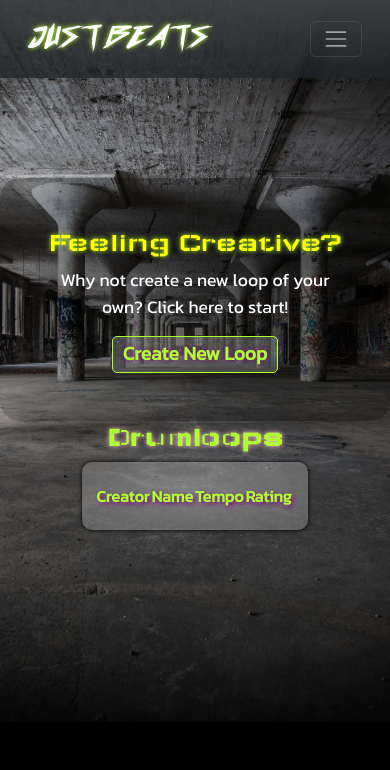
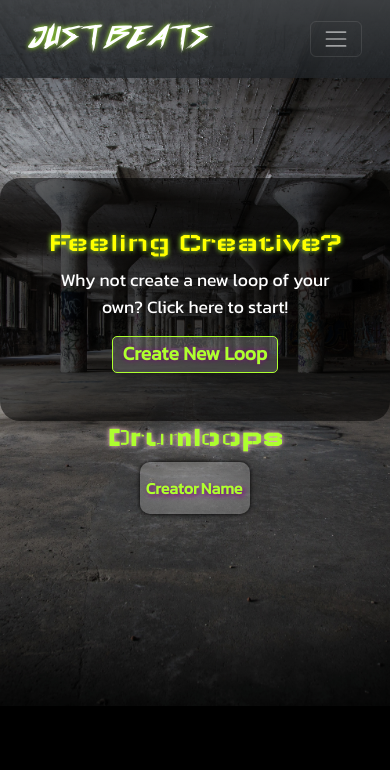
Before and after one commit to johnrearden/just-beats, a Django app: page / in a window 390 px wide. Shown: the top 770 px of the page. Run offline with Django 3.2, Linux system fonts and the light colour scheme; data that the repository does not hold is empty; some libraries are stand-ins or nearby versions.

Commit message:
Fix responsiveness across all screen sizes in loop_list.html and loop_editor.html

```diff
--- a/static/css/style.css
+++ b/static/css/style.css
@@ -31,10 +31,9 @@ p, span {
 }
 
 input {
-    background-color:#ffffff33;
+    background-color:#00000088;
     color: inherit;
-    border: none;
-    border: 1px solid inherit;
+    border: 1px solid gray;
     border-radius: 4px;
     padding: 4px 8px;
     margin: 0 20px;
@@ -63,7 +62,7 @@ button:hover {
 }
 
 .darker-background {
-    background-image: radial-gradient(#00000088, #00000033);
+    background-image: radial-gradient(#000000bb, #00000088);
     border-radius: 20px;
 }
 
@@ -90,9 +89,8 @@ button:hover {
 /* These css elements style the review page */
 
 input[type="number"] {
-    background-color: #ffffff33;
     color: white;
-    border: 1px solid gray;
+
     max-width: 100px
 }
 
@@ -123,8 +121,12 @@ label {
 
 /* These css elements style the drum loop list template ----------*/
 
-.vert-gap {
+.vert-gap-100 {
     margin-top: 100px;
+}
+
+.vert-gap-200 {
+    margin-top: 200px;
 }
 
 
@@ -166,7 +168,6 @@ label {
 .rating-star {
     font-size: 1.2rem;
     color: gold;
-    /* text-shadow: 0 0 5px lightblue; */
 }
 
 .play-button {
@@ -187,6 +188,23 @@ label {
     max-height: 100%;
     object-fit: contain;
     opacity: 0.4;
+}
+
+@media screen and (max-width:450px) {
+    .drumloop-table {
+        padding: 2px
+    }
+    .drumloop-table-item {
+        padding: 5px;
+        font-size: 0.8rem;
+    }
+    .play-button {
+        font-size: 1.4rem;
+    }
+    .edit-button {
+        font-size: 0.8rem;
+        padding: 3px 5px;
+    }
 }
 
 /* These css elements style the drumloop_editor template ---------*/
@@ -219,7 +237,6 @@ label {
     display: inline-block;
     color: white;
     background: yellow;
-    border: 1px solid red;
     width: 100%;
 }
 
@@ -228,7 +245,6 @@ label {
     width: 10px;
     height: 32px;
     background-color: gray;
-    color: red;
     border: 1px solid rgb(116, 221, 125);
 }
 
@@ -236,7 +252,6 @@ label {
     display: inline-block;
     margin-left: 3px;
     background-color: gray;
-    color: red;
     border: 1px solid rgb(116, 221, 125);
     height: 35px;
 }
@@ -244,6 +259,15 @@ label {
 @media screen and (max-width: 600px) {
     .beat {
         width: 6px;
+    }
+}
+
+@media screen and (max-width: 500px) {
+    .beat {
+        width: 3px;
+    }
+    .track-holder {
+        padding: 0
     }
 }
 
--- a/templates/account/logout.html
+++ b/templates/account/logout.html
@@ -6,7 +6,7 @@
 
 {% block content %}
 
-<div class="container">
+<div class="container vert-gap-200">
     <div class="row">
         <div class="col-md-6 offset-md-3 mt-5 text-center">
 
--- a/templates/loop_list.html
+++ b/templates/loop_list.html
@@ -4,9 +4,9 @@
 
 {% block content %}
 
-<div class="container-md vert-gap">
+<div class="container-md vert-gap-100">
     <div class="row">
-        <div class="col-md-4 text-center align-self-center darker-background p-5">
+        <div class="col-lg-4 text-center align-self-center darker-background p-5">
             <h1>Feeling Creative?</h1>
             <p>Why not create a new loop of your own? Click here to start!</p>
             <div>
@@ -15,15 +15,15 @@
                 </a>
             </div>
         </div>
-        <div class="col-md-8 text-center">
+        <div class="col-lg-8 text-center">
             <h1 class="text-center beats-header">Drumloops</h1>
             <table class="drumloop-table">
                 <thead>
                     <tr>
                         <th scope="col">Creator</th>
                         <th scope="col">Name</th>
-                        <th scope="col">Tempo</th>
-                        <th scope="col">Rating</th>
+                        <th scope="col" class="d-none d-md-inline">Tempo</th>
+                        <th scope="col" class="d-none d-sm-inline">Rating</th>
                         <th scope="col"></th>
                     </tr>
                 </thead>
@@ -36,10 +36,10 @@
                         <td class="drumloop-table-item">
                             {{ loop.name }}
                         </td>
-                        <td id="tempo" class="drumloop-table-item loop-tempo">
+                        <td id="tempo" class="drumloop-table-item loop-tempo d-none d-md-inline">
                             {{ loop.tempo }}
                         </td>
-                        <td id="rating-display-{{forloop.counter0}}">
+                        <td id="rating-display-{{forloop.counter0}}" class="d-none d-sm-inline">
                         </td>
                         <td>
                             <!-- Store the loop fields necessary for creating the DrumLoop object-->
@@ -49,7 +49,7 @@
                         <td>
                             {% if user == loop.creator %}
                             <a href="{% url 'loop_editor' loop.id %}">
-                                <button>Edit</button>
+                                <button class="edit-button">Edit</button>
                             </a>
                             {% endif %}
                         </td>
```
Also changed, not shown: templates/account/login.html (+3 -4 lines), templates/loop_editor.html (+5 -5 lines), templates/socialaccount/login.html (+10 -2 lines).
